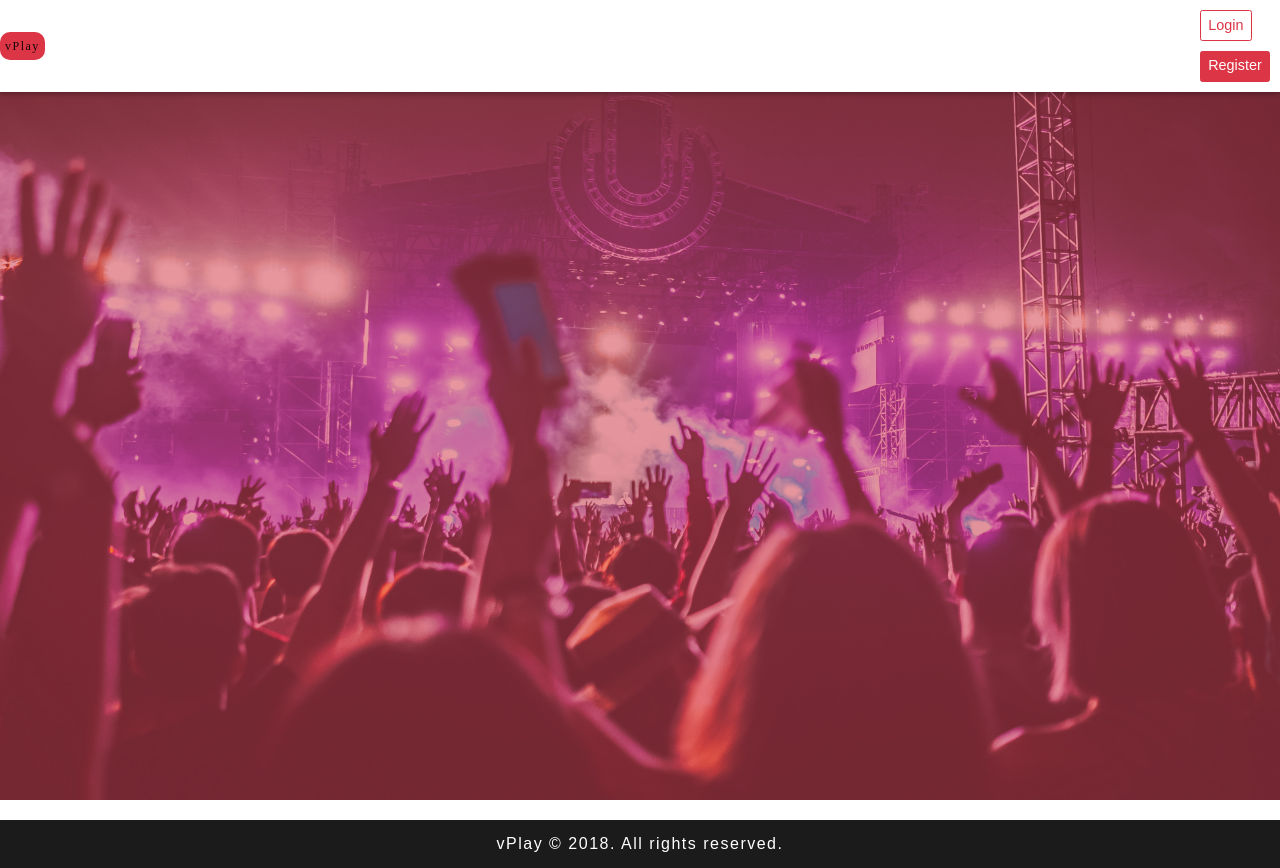
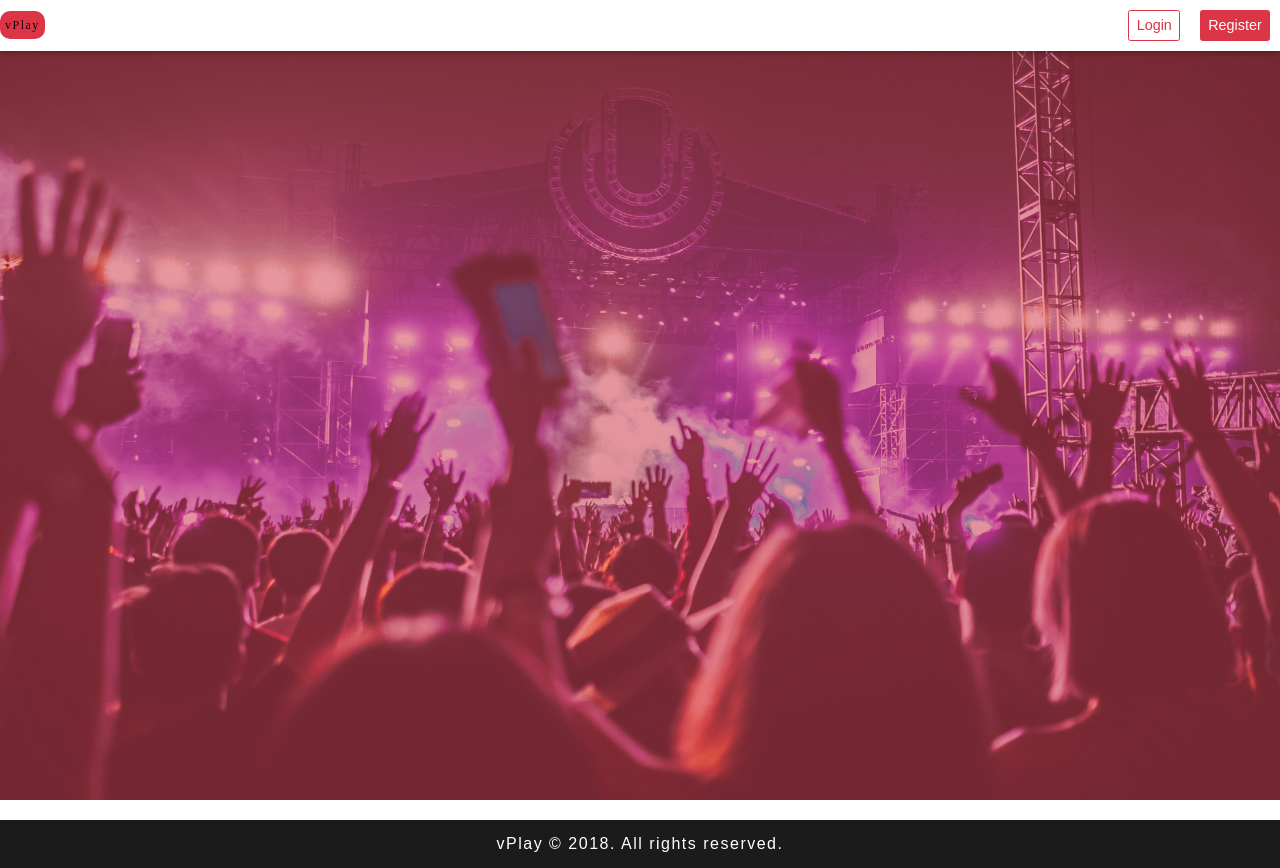
Before and after one commit to onsare/vplay, a React (Create React App) app: page / in a window 1280 px wide. Built offline with nearby package versions, Linux system fonts and the light colour scheme; a web font is replaced by a local one.

Commit message:
Fixed: Change block div to inline(Navbar)

```diff
--- a/src/components/partials/Navbar.js
+++ b/src/components/partials/Navbar.js
@@ -41,7 +41,7 @@ class Navigation extends React.Component {
         <Collapse isOpen={this.state.isOpen} navbar>
           <Nav className="ml-auto" navbar>
             {!user && (
-              <div>
+              <div style={{ display: "inherit" }}>
                 <NavItem>
                   <Link to="/login">
                     <Button outline color="danger">
```
